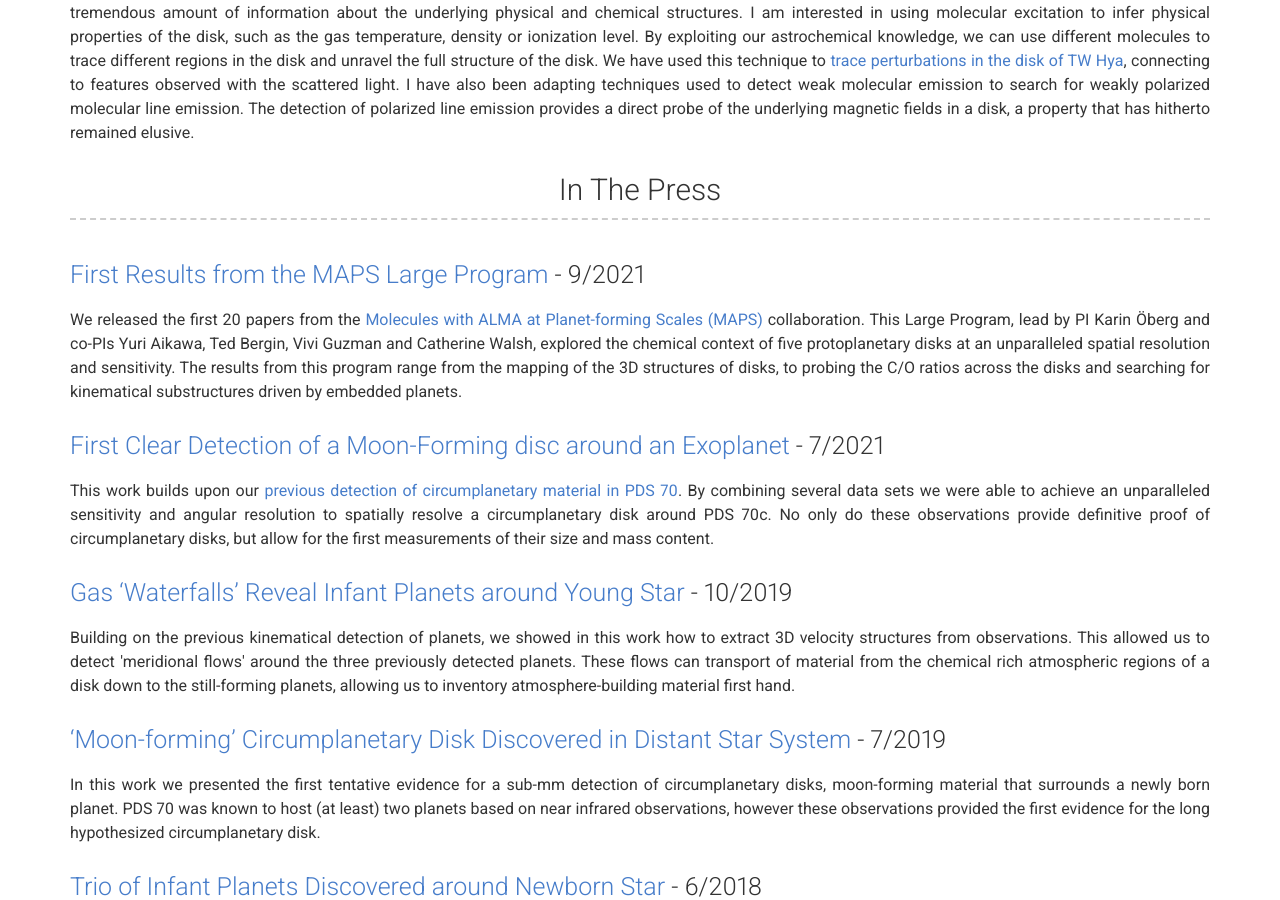
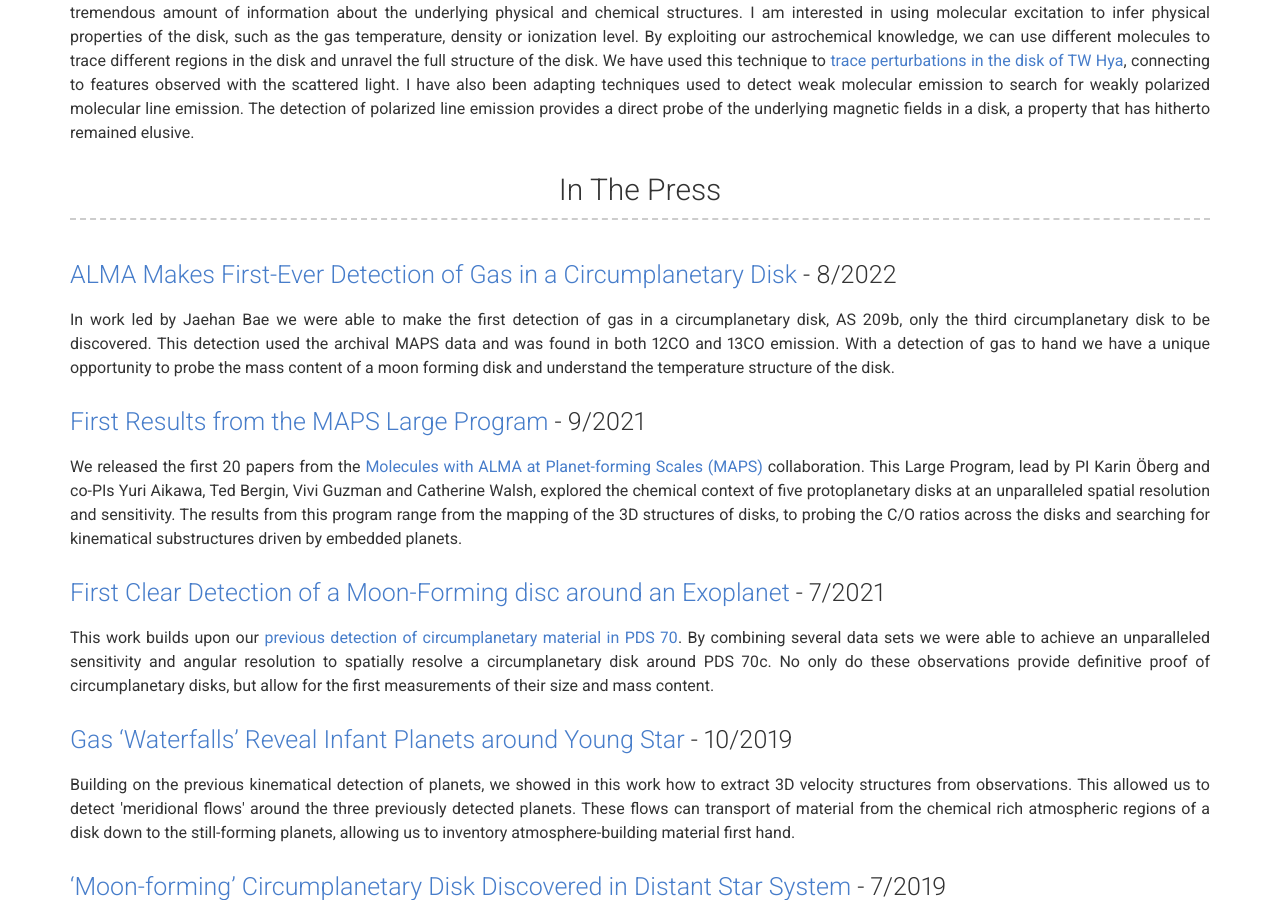
Before and after one commit to richteague/richteague.github.io, a Jekyll site: the page built from index.md, in a window 1280 px wide and 900 px high, scrolled down 1272 px. Built offline with Jekyll 4.4.1, drawn with Linux system fonts in a browser that asks for light colours.

Commit message:
Update research.html

```diff
--- a/_includes/research.html
+++ b/_includes/research.html
@@ -60,6 +60,15 @@
     <div class="col-md-12">
       {{ site.press_content | strip | markdownify }}
 
+      <h4><a href="https://www.almaobservatory.org/en/image-releases/alma-makes-first-ever-detection-of-gas-in-a-circumplanetary-disk/">ALMA Makes First-Ever Detection of Gas in a Circumplanetary Disk</a> - 8/2022</h4>
+      <br/>
+      <p>
+        In work led by Jaehan Bae we were able to make the first detection of gas in a circumplanetary disk, AS 209b, only the third circumplanetary disk to be discovered.
+        This detection used the archival MAPS data and was found in both 12CO and 13CO emission.
+        With a detection of gas to hand we have a unique opportunity to probe the mass content of a moon forming disk and understand the temperature structure of the disk.
+      </p>
+      <br/>
+
       <h4><a href="https://public.nrao.edu/news/alma-reveals-carbon-rich-organic-birth-environments-of-planets/">First Results from the MAPS Large Program</a> - 9/2021</h4>
       <br/>
       <p>
```
